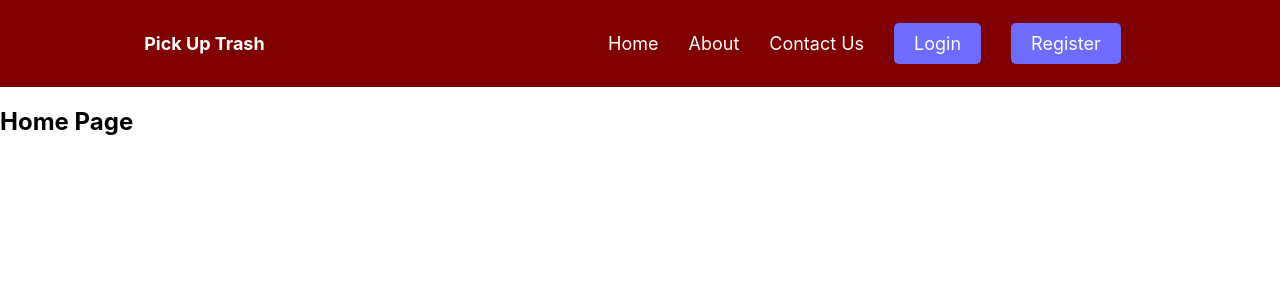
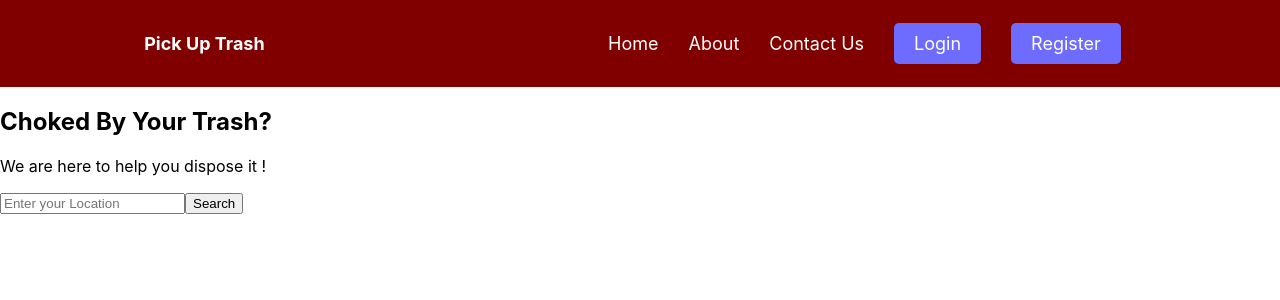
Before and after one commit to kiborgok/pick-up-trash, a React (Create React App) app: page / in a window 1280 px wide. Shown: the top 300 px of the page. Built offline with nearby package versions, Linux system fonts and the light colour scheme; the HTML template or start-up script is replaced by a standard one.

Commit message:
style: add banner text and searchbar

```diff
--- a/src/components/home/HomePage.jsx
+++ b/src/components/home/HomePage.jsx
@@ -1,7 +1,16 @@
 import "./home.css";
 
 function HomePage() {
-  return <h2>Home Page</h2>;
+  return (
+    <>
+      <h2>Choked By Your Trash?</h2>
+      <p>We are here to help you dispose it !</p>
+      <div className="searchBar">
+        <input type="text" name="search" id="search" placeholder="Enter your Location" />
+        <button type="submit">Search</button>
+      </div>
+    </>
+  );
 }
 
 export default HomePage;
```
